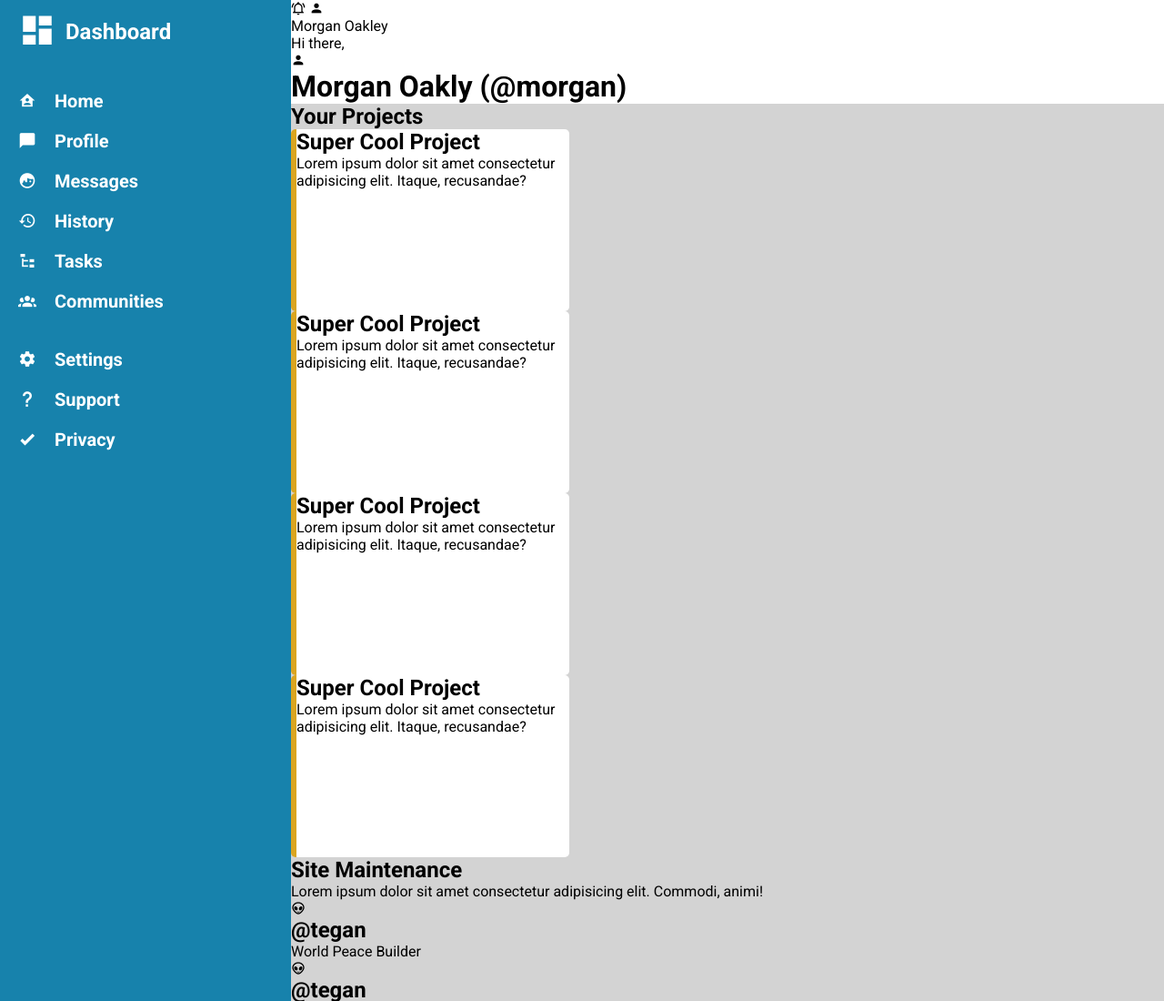
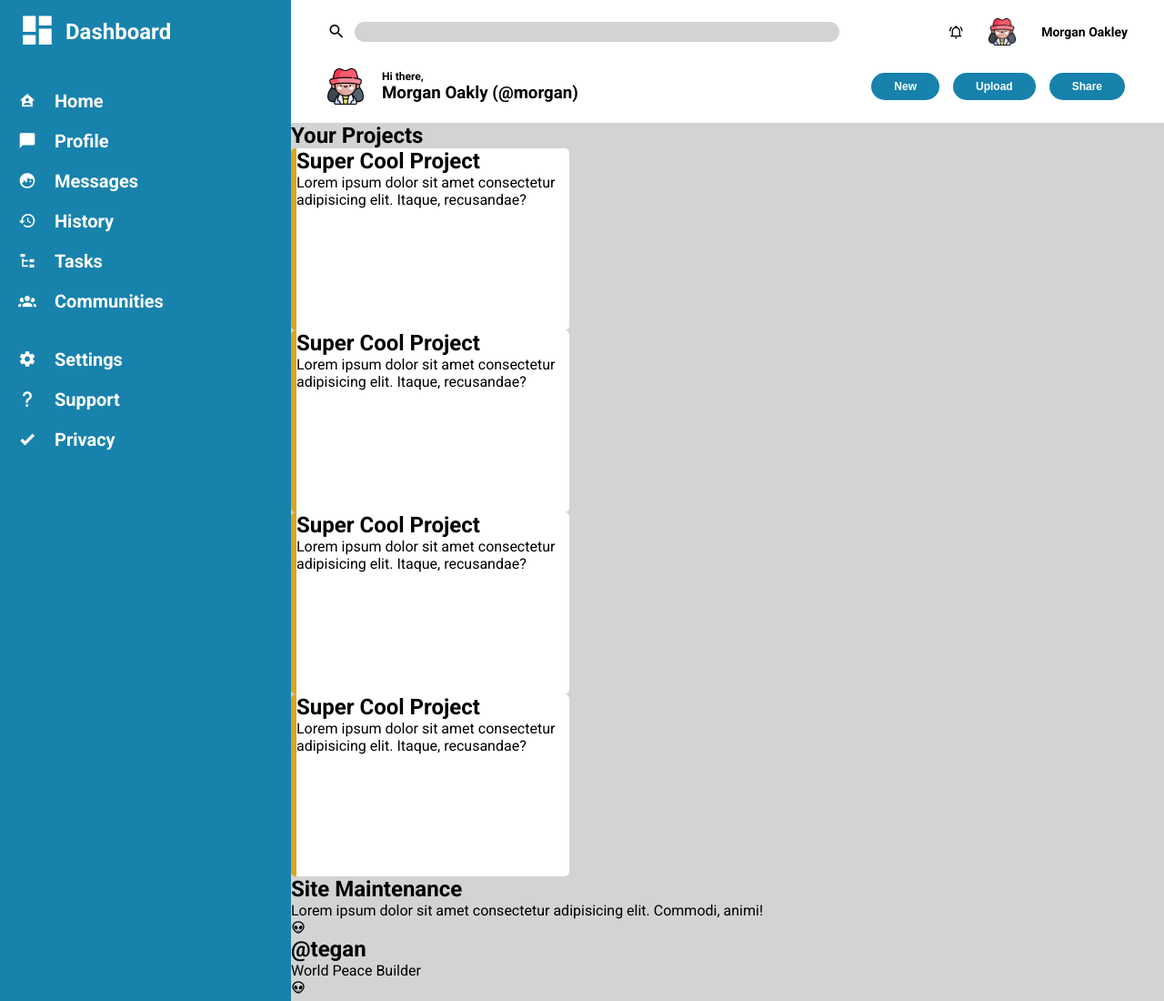
Before and after one commit to josueramirez1/admin-dashboard, a website: page index.html in a window 1280 px wide. Shown: the top 1100 px of the page at 91% size. Drawn offline with Linux system fonts and the light colour scheme.

Commit message:
completed header

```diff
--- a/index.html
+++ b/index.html
@@ -14,18 +14,27 @@
   <body>
     <div class="container">
       <div class="header">
-        <div class="search-bar"></div>
+        <div class="search-bar">
+          <span class="mdi mdi-magnify"></span>
+          <input type="text" name="" id="search" />
+        </div>
         <div class="profile-icons">
           <span class="mdi mdi-bell-ring-outline"></span>
-          <span class="mdi mdi-account"></span>
+          <img src="./img/woman_6725182.png" alt="" />
           <p>Morgan Oakley</p>
         </div>
         <div class="welcome">
-          <p>Hi there,</p>
-          <span class="mdi mdi-account"></span>
-          <h1>Morgan Oakly (@morgan)</h1>
+          <img src="./img/woman_6725182.png" alt="" />
+          <div class="welcome-text">
+            <p>Hi there,</p>
+            <h3>Morgan Oakly (@morgan)</h3>
+          </div>
         </div>
-        <div class="create-btns"></div>
+        <div class="create-btns">
+          <button class="button">New</button>
+          <button class="button">Upload</button>
+          <button class="button">Share</button>
+        </div>
       </div>
       <div class="dashboard">
         <div class="dashboard-title">
--- a/styles.css
+++ b/styles.css
@@ -16,6 +16,16 @@ body {
   grid-template-columns: 1fr 3fr;
   grid-template-rows: 1fr 3fr;
   height: 100vh;
+}
+
+.button {
+  border: none;
+  background-color: rgb(23, 130, 172);
+  color: #fff;
+  border-radius: 15px;
+  padding: 8px 25px;
+  font-weight: 700;
+  font-size: 12px;
 }
 
 .dashboard {
@@ -60,6 +70,69 @@ body {
 
 .header {
   grid-row: 1 / 2;
+
+  display: grid;
+  column-gap: 35px;
+  row-gap: 25px;
+  grid-template-columns: 2fr 1fr;
+
+  padding: 20px 40px;
+}
+
+.header .search-bar {
+  display: flex;
+  align-items: center;
+  gap: 10px;
+}
+
+.header .search-bar input {
+  padding: 0;
+  width: 100%;
+  height: 22px;
+  border-radius: 20px;
+  border: none;
+  background-color: lightgrey;
+}
+
+.header .mdi-magnify {
+  font-size: 20px;
+}
+
+.header .profile-icons {
+  display: flex;
+  gap: 28px;
+  align-items: center;
+  justify-content: flex-end;
+}
+
+.header .profile-icons img {
+  height: 30px;
+}
+
+.header .profile-icons p {
+  font-size: 14px;
+  font-weight: 700;
+}
+
+.header .welcome {
+  display: flex;
+  gap: 20px;
+  align-items: center;
+}
+
+.header .welcome img {
+  height: 40px;
+}
+
+.header .welcome .welcome-text p {
+  font-weight: 700;
+  font-size: 12px;
+}
+
+.header .create-btns {
+  display: flex;
+  align-items: center;
+  gap: 15px;
 }
 
 .content {
```
Also changed, not shown: img/woman_6725182.png (added).
